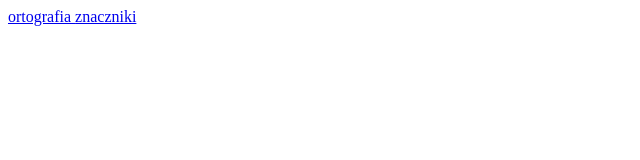
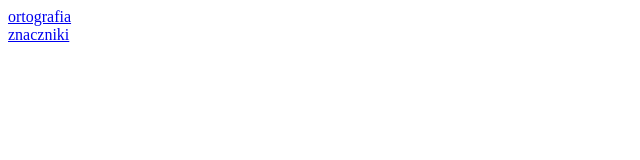
Before and after one commit to gabeeeeeeeeeeeeeeeeeeeeeeeeeeeee/ortografia, a plain HTML site: page index.html in a window 1280 px wide. Shown: the whole page, without its empty margins (0-640 px from the left). Drawn offline with Linux system fonts and the light colour scheme.

Commit message:
Update index.html

```diff
--- a/index.html
+++ b/index.html
@@ -1,2 +1,2 @@
-<a href="indexv2.html"> ortografia </a>
+<a href="indexv2.html"> ortografia </a> <br>
 <a href="znaczniki"> znaczniki </a>
```
